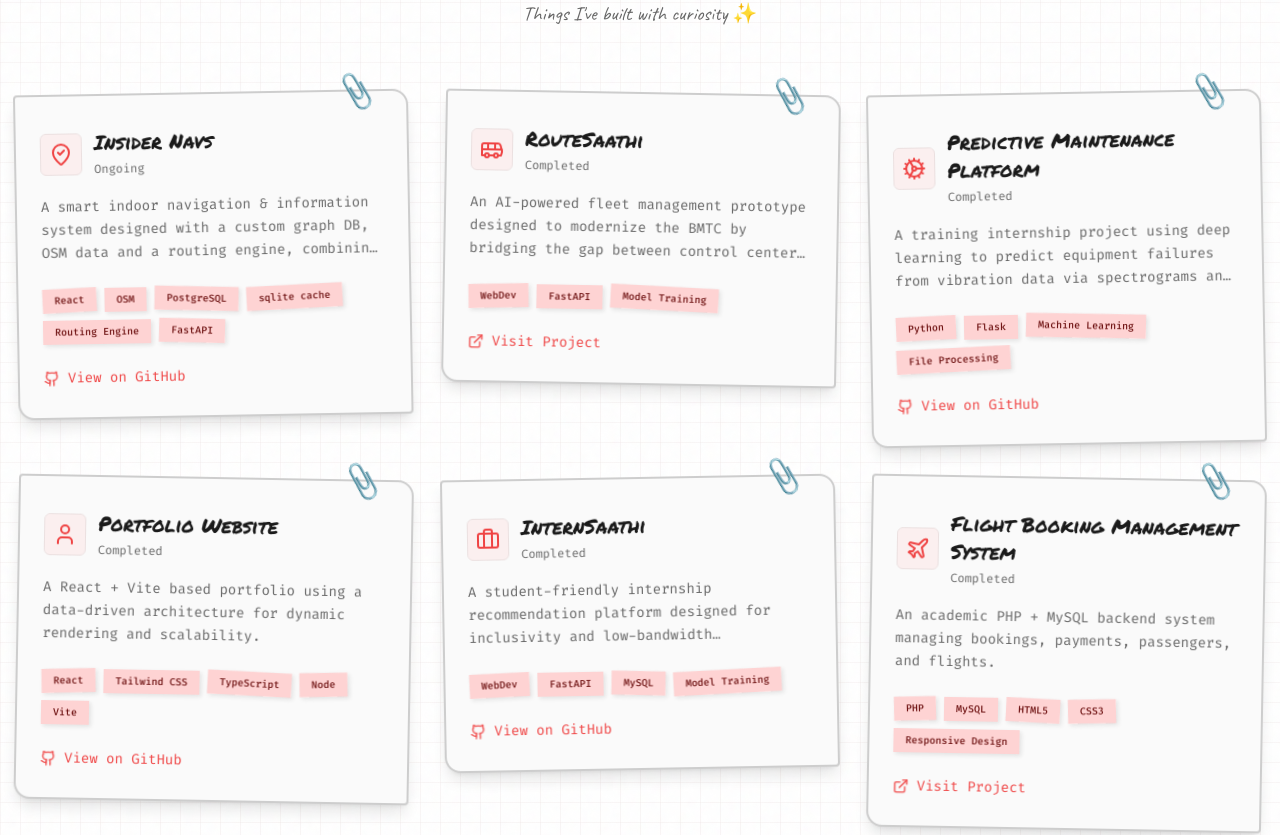
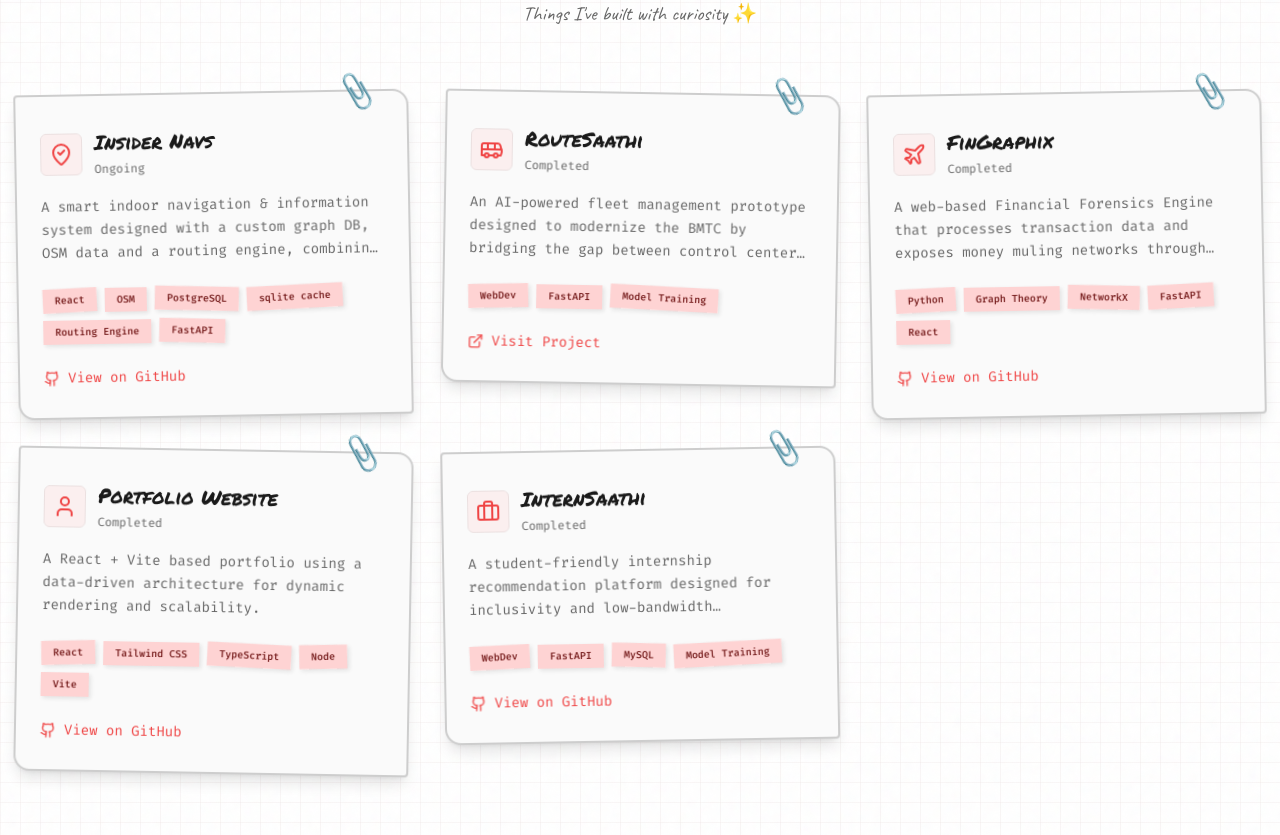
Before and after one commit to IRX358/irx358.github.io, a React (Vite) app: page / in a window 1280 px wide. Shown: the part 2778-3613 px from the top of the page. Built offline with nearby package versions, Linux system fonts and the light colour scheme; the HTML template or start-up script is replaced by a standard one.

Commit message:
Modify project entry for FinGraphix and remove old entry
Updated project details for FinGraphix and removed Flight Booking Management System.

```diff
--- a/src/data/portfolio.ts
+++ b/src/data/portfolio.ts
@@ -107,12 +107,12 @@ export const portfolioData = {
       icon: "bus"
     },
     {
-      title: "Predictive Maintenance Platform",
+      title: "FinGraphix",
       status: "Completed",
-      description: "A training internship project using deep learning to predict equipment failures from vibration data via spectrograms and CNN models.",
-      tech: ["Python", "Flask", "Machine Learning", "File Processing"],
-      link: "https://github.com/IRX358/Predict_M_Sys",
-      icon: "cog"
+      description: "A web-based Financial Forensics Engine that processes transaction data and exposes money muling networks through graph analysis and interactive visualization.",
+      tech: ["Python", "Graph Theory", "NetworkX", "FastAPI", "React"],
+      link: "https://github.com/IRX358/FinGraphix",
+      icon: "plane"
     },
     {
       title: "Portfolio Website",
@@ -129,14 +129,6 @@ export const portfolioData = {
       tech: ["WebDev", "FastAPI", "MySQL", "Model Training"],
       link: "https://github.com/IRX358/InternSaathi",
       icon: "briefcase"
-    },
-    {
-      title: "Flight Booking Management System",
-      status: "Completed",
-      description: "An academic PHP + MySQL backend system managing bookings, payments, passengers, and flights.",
-      tech: ["PHP", "MySQL", "HTML5", "CSS3", "Responsive Design"],
-      link: "https://www.linkedin.com/in/irfan-basha-396b97282/details/projects/",
-      icon: "plane"
     }
   ],
 
```
